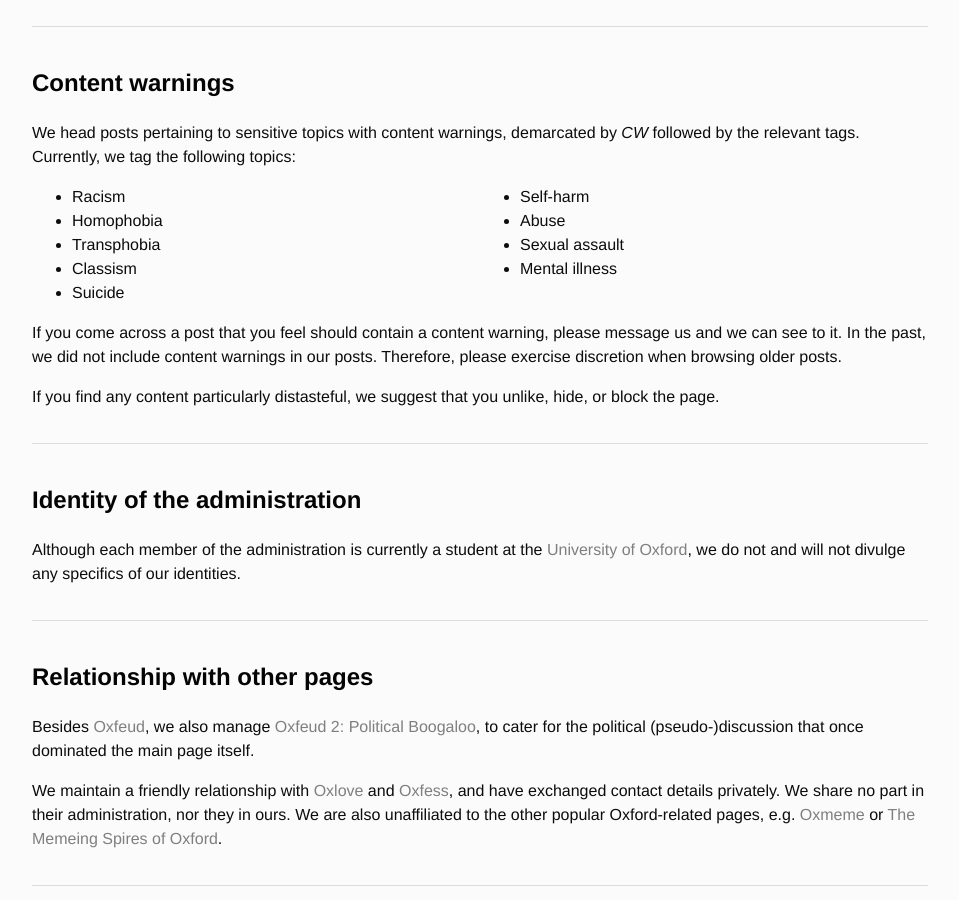
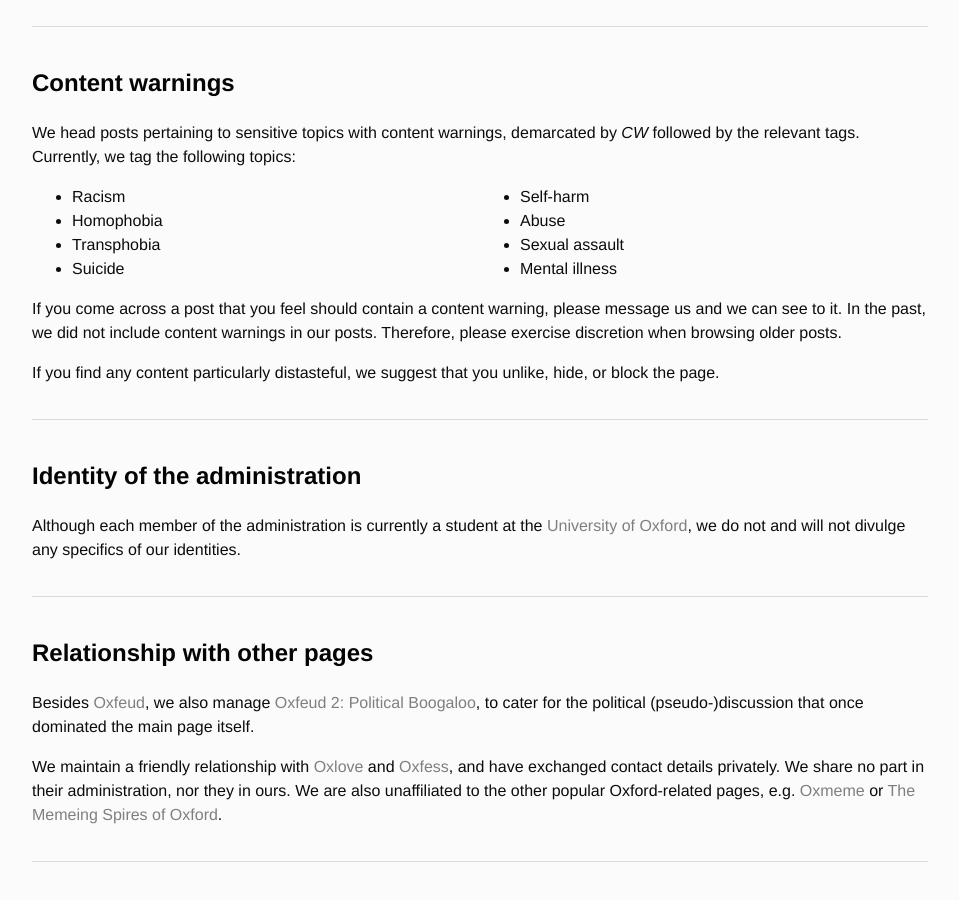
Before and after one commit to Oxfeud/oxfeud.github.io, a Jekyll site: the page built from index.html, in a window 1280 px wide and 900 px high, scrolled down 5052 px. Shown: the whole window, without its empty margins (160-1119 px from the left). Built offline with Jekyll 4.4.1, drawn with Linux system fonts in a browser that asks for light colours.

Commit message:
Update index.html

```diff
--- a/index.html
+++ b/index.html
@@ -119,7 +119,6 @@
 		<li>Racism</li>
 		<li>Homophobia</li>
 		<li>Transphobia</li>
-		<li>Classism</li>
 		<li>Suicide</li>
 		<li>Self-harm</li>
 		<li>Abuse</li>
```
